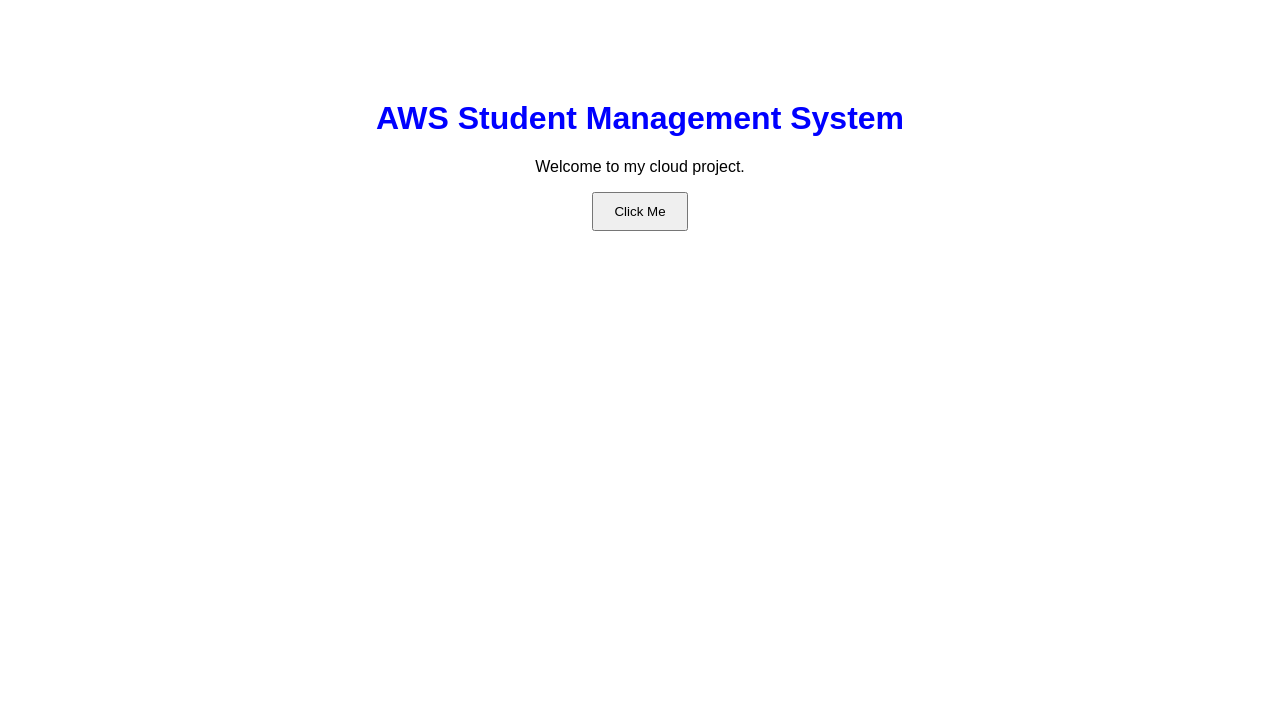
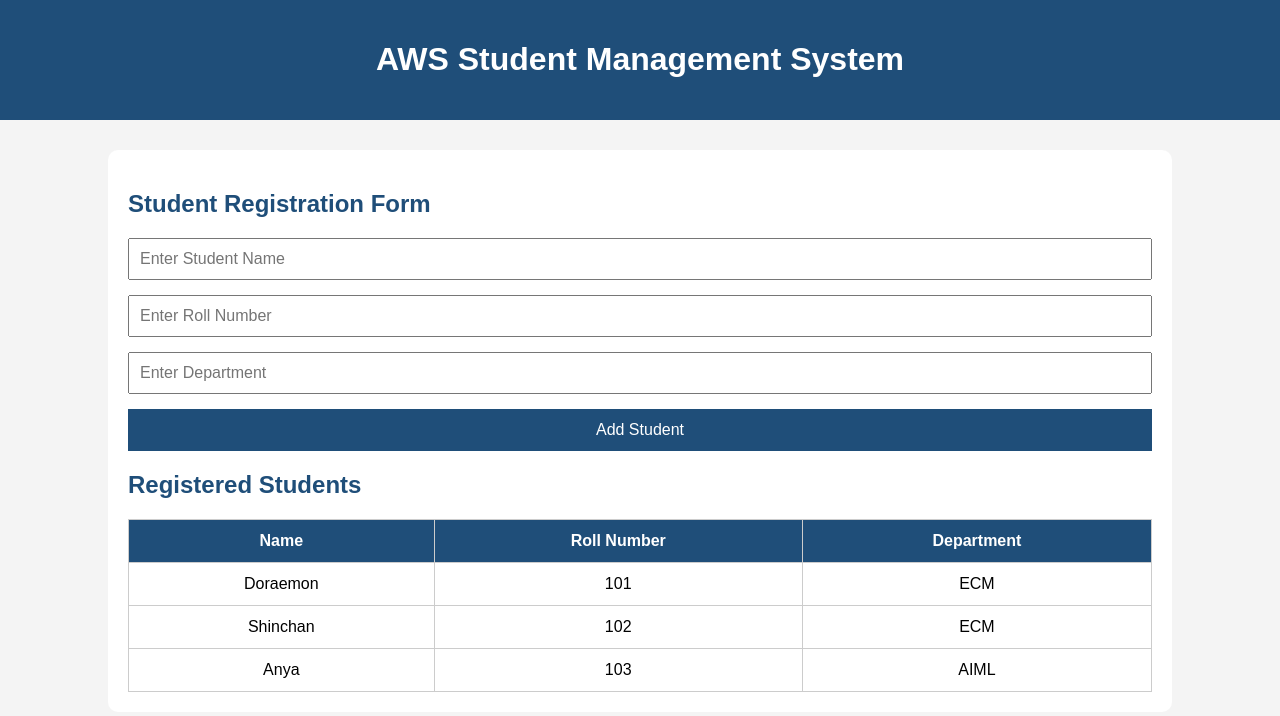
Before and after one commit to sravya-99/aws-student-management, a plain HTML site: page index.html in a window 1280 px wide. Drawn offline with Linux system fonts and the light colour scheme.

Commit message:
Updated student management Frontend

```diff
--- a/index.html
+++ b/index.html
@@ -1,18 +1,71 @@
 <!DOCTYPE html>
-<html>
+<html lang="en">
+
 <head>
+    <meta charset="UTF-8">
+    <meta name="viewport" content="width=device-width, initial-scale=1.0">
     <title>AWS Student Management System</title>
+
     <link rel="stylesheet" href="style.css">
 </head>
+
 <body>
 
-    <h1>AWS Student Management System</h1>
+    <header>
+        <h1>AWS Student Management System</h1>
+    </header>
 
-    <p>Welcome to my cloud project.</p>
+    <div class="container">
 
-    <button onclick="showMessage()">Click Me</button>
+        <h2>Student Registration Form</h2>
+
+        <form id="studentForm">
+
+            <input type="text" placeholder="Enter Student Name" required>
+
+            <input type="text" placeholder="Enter Roll Number" required>
+
+            <input type="text" placeholder="Enter Department" required>
+
+            <button type="submit">
+                Add Student
+            </button>
+
+        </form>
+
+        <h2>Registered Students</h2>
+
+        <table>
+
+            <tr>
+                <th>Name</th>
+                <th>Roll Number</th>
+                <th>Department</th>
+            </tr>
+
+            <tr>
+                <td>Doraemon</td>
+                <td>101</td>
+                <td>ECM</td>
+            </tr>
+	    <tr>
+                <td>Shinchan</td>
+                <td>102</td>
+                <td>ECM</td>
+            </tr>
+
+            <tr>
+                <td>Anya</td>
+                <td>103</td>
+                <td>AIML</td>
+            </tr>
+
+        </table>
+
+    </div>
 
     <script src="script.js"></script>
 
 </body>
+
 </html>
--- a/script.js
+++ b/script.js
@@ -1,3 +1,7 @@
-function showMessage() {
-    alert("Welcome to AWS Cloud Project");
-}
+document.getElementById("studentForm").addEventListener("submit", function(event) {
+
+    event.preventDefault();
+
+    alert("Student Registered Successfully");
+
+});
--- a/style.css
+++ b/style.css
@@ -1,13 +1,70 @@
 body {
-    font-family: Arial;
-    text-align: center;
-    margin-top: 100px;
+    font-family: Arial, sans-serif;
+    background-color: #f4f4f4;
+    margin: 0;
+    padding: 0;
 }
 
-h1 {
-    color: blue;
+header {
+    background-color: #1f4e79;
+    color: white;
+    text-align: center;
+    padding: 20px;
+}
+
+.container {
+    width: 80%;
+    margin: auto;
+    margin-top: 30px;
+    background: white;
+    padding: 20px;
+    border-radius: 10px;
+}
+
+h2 {
+    color: #1f4e79;
+}
+
+form {
+    display: flex;
+    flex-direction: column;
+}
+
+input {
+    margin-bottom: 15px;
+    padding: 10px;
+    font-size: 16px;
 }
 
 button {
-    padding: 10px 20px;
+    background-color: #1f4e79;
+    color: white;
+    padding: 12px;
+    border: none;
+    font-size: 16px;
+    cursor: pointer;
 }
+
+button:hover {
+    background-color: #163d5c;
+}
+
+table {
+    width: 100%;
+    border-collapse: collapse;
+    margin-top: 20px;
+}
+
+table, th, td {
+    border: 1px solid #ccc;
+}
+
+th {
+    background-color: #1f4e79;
+    color: white;
+}
+
+th, td {
+    padding: 12px;
+    text-align: center;
+}
```
